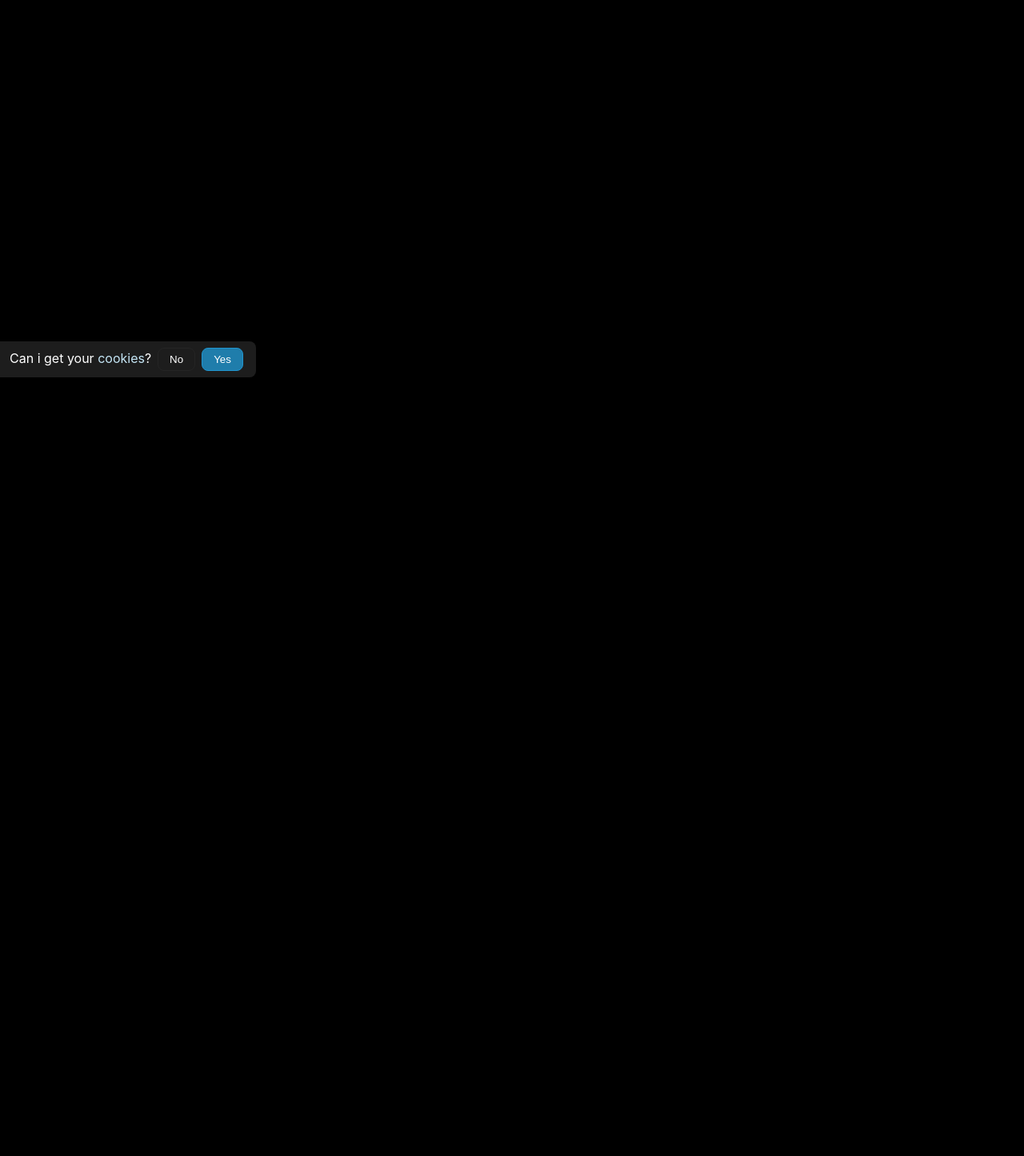
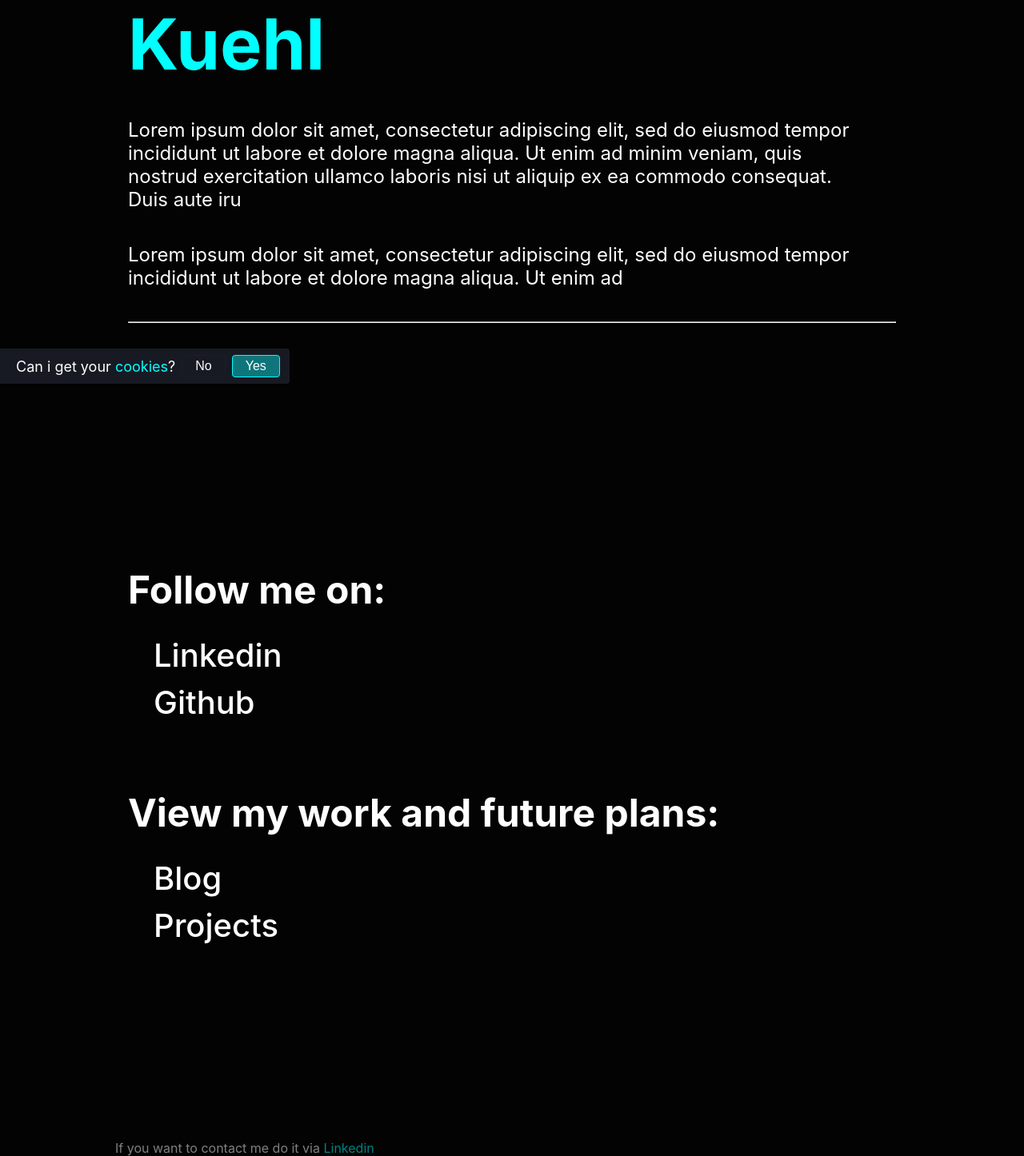
Before and after one commit to mauricekuehl/mauricekuehl.com, a Next.js app: page / in a window 1280 px wide. Shown: the part 272-1718 px from the top of the page at 80% size. Before the commit the page ends 800 px from the top, so only its background shows below. Built offline with nearby package versions, Linux system fonts and the light colour scheme.

Commit message:
styled all very basic

```diff
--- a/pages/index.js
+++ b/pages/index.js
@@ -1,4 +1,5 @@
 import Head from "next/head";
+import Link from "next/link";
 import CookieBanner from "../components/cookieBanner";
 import styles from "../styles/Home.module.scss";
 
@@ -11,8 +12,70 @@ export default function Home() {
         <link rel="icon" href="/favicon.ico" />
       </Head>
       <main className={styles.main}>
+        <h1 className={styles.h1}>
+          Hi, I&apos;am{" "}
+          <span className={styles.personalName}>Maurice Kuehl</span>
+        </h1>
+        <p className={styles.description}>
+          Lorem ipsum dolor sit amet, consectetur adipiscing elit, sed do
+          eiusmod tempor incididunt ut labore et dolore magna aliqua. Ut enim ad
+          minim veniam, quis nostrud exercitation ullamco laboris nisi ut
+          aliquip ex ea commodo consequat. Duis aute iru
+        </p>
+        <p className={styles.description}>
+          Lorem ipsum dolor sit amet, consectetur adipiscing elit, sed do
+          eiusmod tempor incididunt ut labore et dolore magna aliqua. Ut enim ad
+        </p>
+        <hr className={styles.hr} />
+        <h2 className={styles.h2}>Follow me on:</h2>
+        <ul className={styles.list}>
+          <li>
+            <a
+              target="_blank"
+              rel="noreferrer"
+              href="https://linkedin.mauricekuehl.com"
+              className={styles.link}
+            >
+              Linkedin
+            </a>
+          </li>
+          <li>
+            <a
+              target="_blank"
+              rel="noreferrer"
+              href="https://github.mauricekuehl.com"
+              className={styles.link}
+            >
+              Github
+            </a>
+          </li>
+        </ul>
+        <h2 className={styles.h2}>View my work and future plans:</h2>
+        <ul className={styles.list}>
+          <li>
+            <Link target="_blank" rel="noreferrer" href="/blog">
+              <a className={styles.link}>Blog</a>
+            </Link>
+          </li>
+          <li>
+            <Link target="_blank" rel="noreferrer" href="/blog/projects">
+              <a className={styles.link}>Projects</a>
+            </Link>
+          </li>
+        </ul>
         <CookieBanner />
       </main>
+      <footer className={styles.footer}>
+        If you want to contact me do it via{" "}
+        <a
+          target="_blank"
+          href="https://linkedin.mauricekuehl.com"
+          className={styles.footerLink}
+          rel="noreferrer"
+        >
+          Linkedin
+        </a>
+      </footer>
     </div>
   );
 }
--- a/styles/Blog.module.scss
+++ b/styles/Blog.module.scss
@@ -1,6 +1,6 @@
 @use "./Var.scss";
 
-$link: rgb(50, 50, 255);
+$link: Var.$primary;
 $background: Var.$background;
 $text: Var.$text;
 .container {
@@ -11,31 +11,44 @@ $text: Var.$text;
 }
 .main {
   max-width: 42rem;
-  margin: 7em auto;
+  margin: 7rem auto;
+  padding: 1.25rem;
 }
 .article {
   @extend .main;
   a {
     color: $link;
+    &:hover {
+      color: Var.$text;
+    }
   }
 }
 .heading {
-  font-size: 2.5rem;
+  font-size: 3.5rem;
   margin-bottom: 0.5rem;
+  margin-top: 0;
+}
+.linkHome {
+  font-size: 1rem;
+  margin: 0 0.5rem;
+  color: $link;
+  a:hover {
+    color: Var.$text;
+  }
 }
 .blogDescription {
-  font-size: 1.125rem;
+  font-size: 1.25rem;
 }
 .listItem {
   list-style: none;
   margin: 0.5rem 0;
 }
 .listHeading {
-  font-size: 2rem;
+  font-size: 2.25rem;
   color: $text;
-}
-.listHeading:hover {
-  color: rgba($text, 0.8);
+  &:hover {
+    color: Var.$primary;
+  }
 }
 .lightText {
   font-size: 1rem;
--- a/styles/CookieBanner.module.scss
+++ b/styles/CookieBanner.module.scss
@@ -1,34 +1,44 @@
 @use "./Var.scss";
-$border-radius: 0.5rem;
+$border-radius: 0.25rem;
 
 .container {
-  background-color: rgba(Var.$background-light, 0.8);
-  height: auto;
+  background-color: rgba(Var.$background-light, 0.9);
+  height: 2.75rem;
+  display: flex;
+  justify-content: center;
+  align-items: center;
   width: auto;
-  padding: 0.5rem 0.75rem;
-  position: absolute;
-  bottom: 7vh;
+  padding: 0.5rem 0.5rem 0.5rem 1.25rem;
+  position: fixed;
+  bottom: 6vh;
   left: 0;
   border-radius: 0% $border-radius $border-radius 0% / 0% $border-radius
     $border-radius 0%;
 }
 .link {
   display: inline-block;
-  color: lighten(Var.$primary, 40%);
+  color: Var.$primary;
 }
 .text {
   display: inline-block;
   margin-right: 0.25rem;
+  font-size: 1.125rem;
 }
 .buttonWrapper {
   display: inline-block;
 }
 .button {
+  font-size: 1rem;
   display: inline-block;
-  padding: 0.375rem 0.875rem;
+  padding: 0.25rem 1rem;
   border-radius: $border-radius;
   cursor: pointer;
   margin: 0 0.25rem;
+  &:hover {
+    background-color: Var.$background-opposite;
+    color: Var.$text-opposite;
+    transition: 0.2s;
+  }
 }
 .buttonNo {
   @extend .button;
@@ -36,18 +46,13 @@ $border-radius: 0.5rem;
   color: Var.$text;
   border: 1px solid Var.$background-light;
 }
-.buttonNo:hover {
-  border-color: Var.$primary;
-}
 .buttonYes {
   @extend .button;
-  background-color: rgba(Var.$primary, 0.8);
+  background-color: rgba(Var.$primary, 0.4);
   color: Var.$text;
   border: 1px solid Var.$primary;
 }
-.buttonYes:hover {
-  background-color: rgba(Var.$primary, 1);
-}
+
 .hidden {
   animation-name: removed;
   animation-duration: 1s;
--- a/styles/Home.module.scss
+++ b/styles/Home.module.scss
@@ -1,6 +1,65 @@
+@use "./Var.scss";
+
 .container {
+  max-width: 64rem;
+  margin: 0 auto;
 }
 .main {
+  min-height: 100vh;
+  margin: 2rem;
+}
+.h1 {
+  margin-top: 21vh;
+  margin-bottom: 5vh;
+  font-size: clamp(2.5rem, 10vw, 5.5rem);
+}
+.personalName {
+  color: Var.$primary;
+  font-weight: 700;
+}
+.description {
+  font-size: 1.5rem;
+  max-width: 58rem;
+  margin: 5vh 0;
+}
+.h2 {
+  font-size: clamp(1.75rem, 5vw, 3rem);
+  margin-bottom: 1.5rem;
+}
+.hr {
+  margin-top: 3vh;
+  margin-bottom: 38vh;
+  background-color: Var.$primary;
+  height: 2px;
+}
+.list {
+  list-style: none;
+  margin-bottom: 5rem;
+  li {
+    padding: 0.25rem 0;
+    margin-left: -0.5rem;
+    margin-bottom: 0.125rem;
+  }
+}
+.link {
+  padding: 0.25rem 0;
+  font-size: clamp(1.5rem, 4vw, 2.5rem);
+  font-weight: 500;
+  &:hover {
+    color: Var.$primary;
+  }
 }
 .footer {
+  margin: 1rem;
+  margin-top: 30vh;
+  color: rgba(Var.$text, 0.5);
 }
+.footerLink {
+  color: rgba(Var.$primary, 0.5);
+}
+
+@media (max-width: 600px) {
+  .h1 {
+    margin-top: 10vh;
+  }
+}
--- a/styles/Var.scss
+++ b/styles/Var.scss
@@ -1,5 +1,7 @@
-$text: white;
-$primary: #2095cf;
-$secondary: #016597;
-$background: black;
-$background-light: rgb(37, 37, 37);
+$text: #fefefe;
+$text-opposite: black;
+$primary: #01ffff;
+$secondary: #ff4473;
+$background: #030303;
+$background-opposite: white;
+$background-light: #1b1d27;
```
Also changed, not shown: pages/blog/[id].js (+9 -1 lines), posts/everyone-who-thinks-he-is-right-is-wrong.md (+1 -1 lines), posts/projects.md (added, +4 -0 lines), posts/quotes.md (added, +6 -0 lines).
